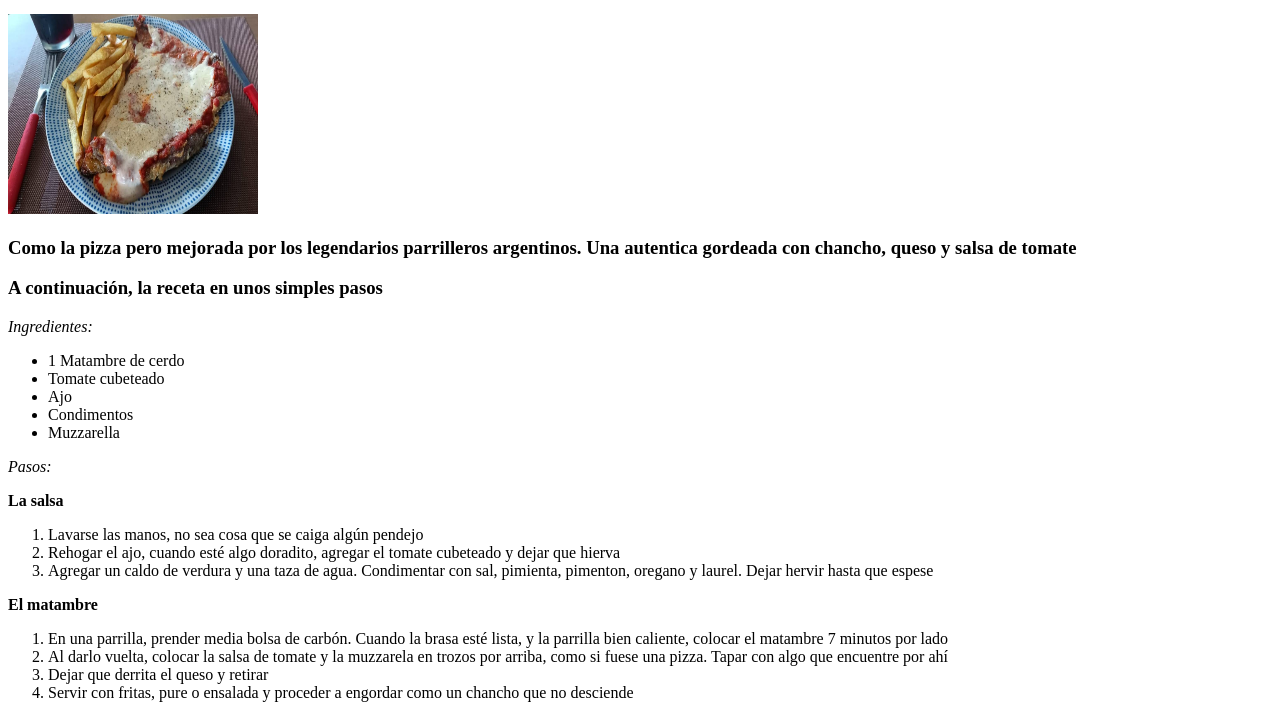
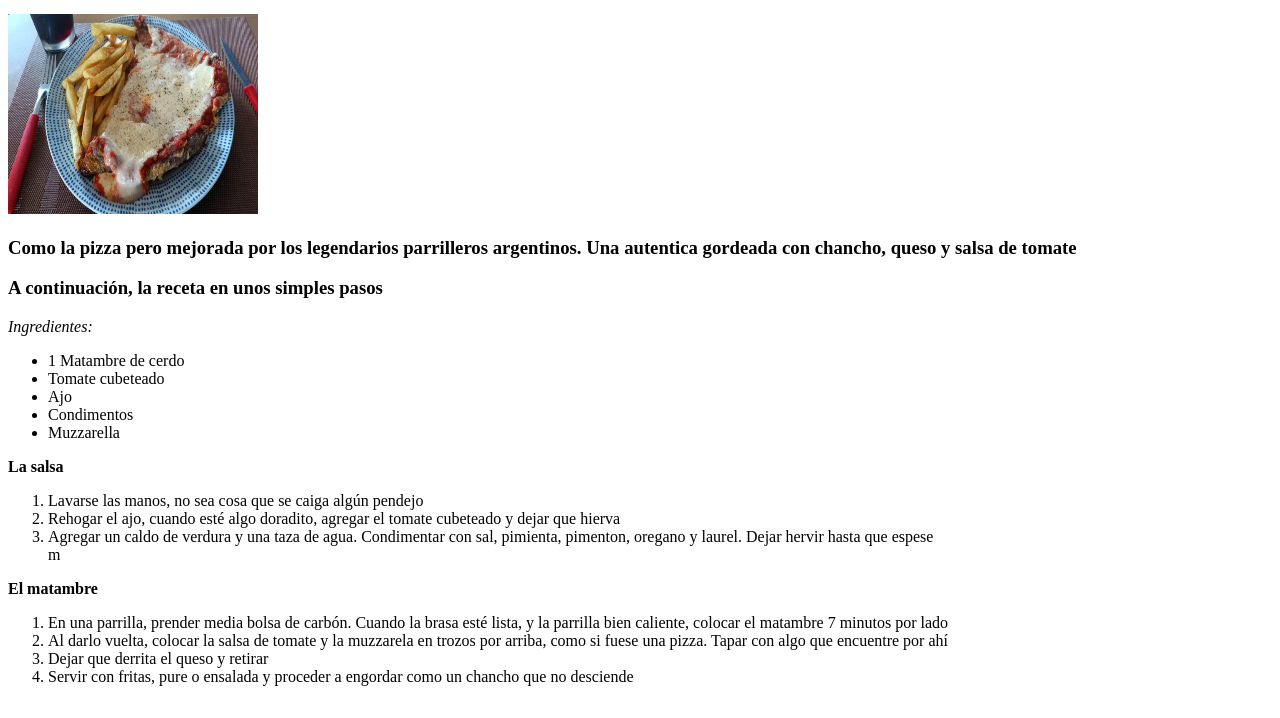
Before and after one commit to Brhumo/odin-recipes, a plain HTML site: page recipes/matambre-a-la-pizza.html in a window 1280 px wide. Shown: the part 100-818 px from the top of the page. Drawn offline with Linux system fonts and the light colour scheme.

Commit message:
se borra subtitulo pasos por estar duplicado

```diff
--- a/recipes/matambre-a-la-pizza.html
+++ b/recipes/matambre-a-la-pizza.html
@@ -20,13 +20,12 @@
     <li> Condimentos </li>
     <li> Muzzarella </li>
 </ul>
-<p> <em> Pasos: </em></p>
 <p> <strong> La salsa </strong></p>
 <ol>
     <li> Lavarse las manos, no sea cosa que se caiga algún pendejo </li>
     <li> Rehogar el ajo, cuando esté algo doradito, agregar el tomate cubeteado y dejar que hierva </li>
     <li> Agregar  un caldo de verdura y una taza de agua. Condimentar con sal, pimienta, pimenton, oregano y laurel. Dejar hervir hasta que espese</li>
-
+m
 </ol>
 <p><strong> El matambre</strong></p>
 <ol>
```
